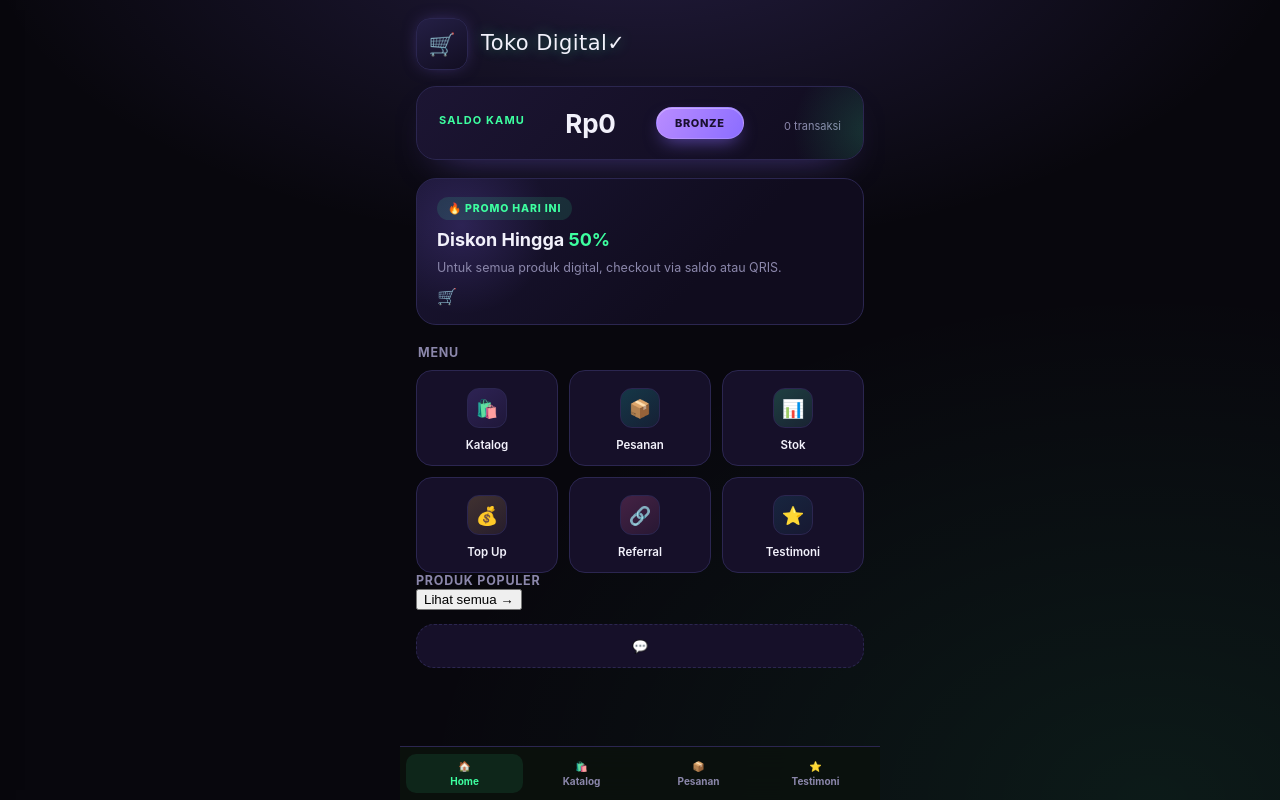
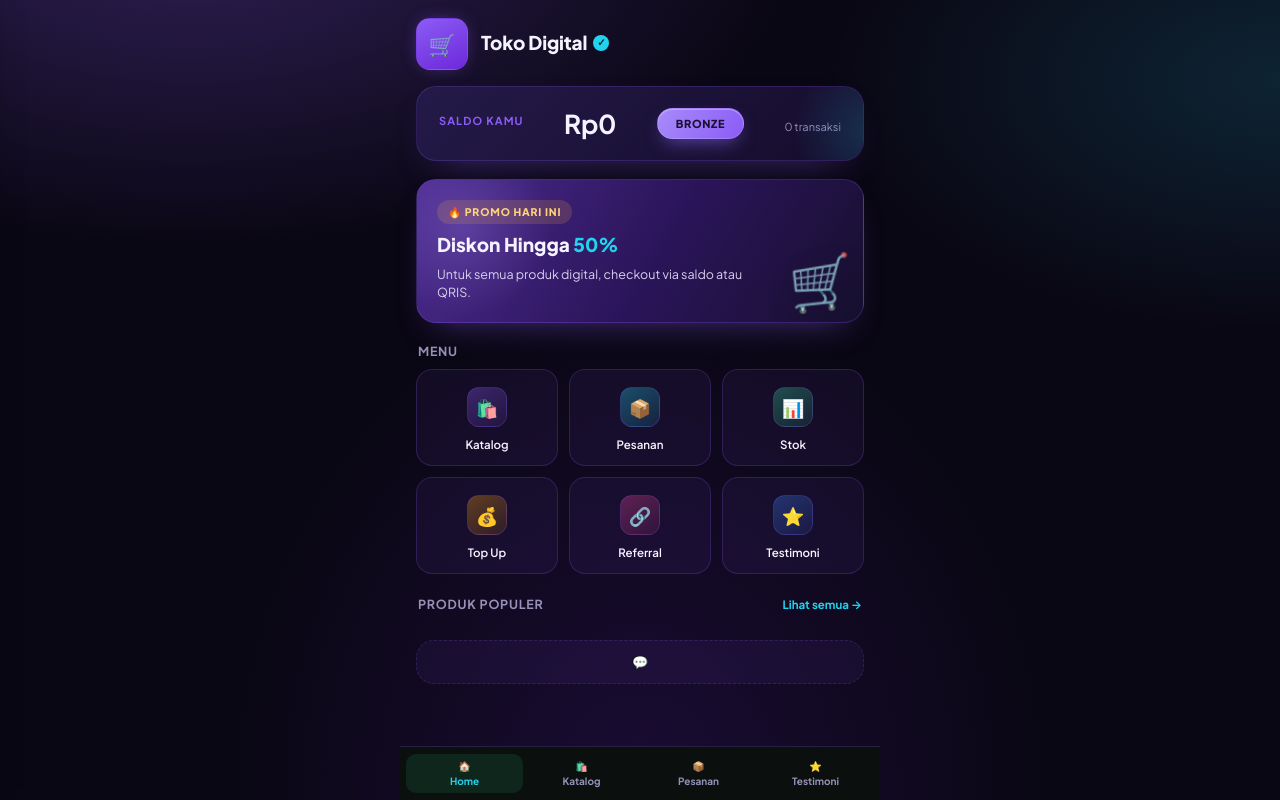
Before and after one commit to nadhifakomanghylam-ops/Got-anjing123, a website: page miniapp/index.html in a window 1280 px wide. Drawn offline with Linux system fonts and the light colour scheme; no server answers.

Commit message:
Add files via upload

```diff
--- a/miniapp/style.css
+++ b/miniapp/style.css
@@ -1,19 +1,19 @@
 :root {
-  --bg: #08070d;
-  --secondary-bg: #130f22;
-  --text: #f2f1fb;
-  --hint: #8b87ab;
-  --accent: #3dffa0;
-  --accent-deep: #0f6e56;
-  --accent-2: #3dffa0;
-  --purple: #8b6dff;
-  --purple-bright: #b98cff;
+  --bg: #0a0714;
+  --secondary-bg: #170f2e;
+  --text: #f5f3ff;
+  --hint: #9791b8;
+  --accent: #8b5cf6;
+  --accent-deep: #6d28d9;
+  --accent-2: #22d3ee;
+  --purple: #8b5cf6;
+  --purple-bright: #a78bfa;
   --star: #f0c14b;
-  --accent-text: #04180d;
-  --card: #161029;
-  --card-border: #2b2650;
+  --accent-text: #180a2e;
+  --card: rgba(139,92,246,0.07);
+  --card-border: rgba(139,92,246,0.22);
   --warn: #eab84f;
-  --danger: #ef6a6a;
+  --danger: #f37272;
   --success: #34d399;
   --radius: 18px;
 }
@@ -24,22 +24,15 @@ html, body {
   margin: 0;
   padding: 0;
   background:
-    radial-gradient(1200px 600px at 50% -10%, rgba(139,109,255,0.20) 0%, transparent 55%),
-    radial-gradient(ellipse at 90% 100%, rgba(61,255,160,0.08) 0%, transparent 45%),
+    radial-gradient(1100px 560px at 15% -8%, rgba(139,92,246,0.28) 0%, transparent 55%),
+    radial-gradient(900px 500px at 100% 10%, rgba(34,211,238,0.14) 0%, transparent 50%),
+    radial-gradient(ellipse at 50% 100%, rgba(109,40,217,0.16) 0%, transparent 45%),
     var(--bg);
   background-attachment: fixed;
   color: var(--text);
-  font-family: 'Inter', 'Segoe UI', -apple-system, sans-serif;
+  font-family: 'Plus Jakarta Sans', 'Inter', 'Segoe UI', -apple-system, sans-serif;
   overscroll-behavior-y: none;
   position: relative;
-}
-
-/* CRT scanline overlay — sentuhan tipis banget, buat aksen doang */
-.scanlines {
-  position: fixed; inset: 0; pointer-events: none; z-index: 999;
-  background: repeating-linear-gradient(to bottom, rgba(0,0,0,0) 0px, rgba(0,0,0,0) 3px, rgba(0,0,0,0.05) 4px, rgba(0,0,0,0) 5px);
-  opacity: 0.18;
-  mix-blend-mode: overlay;
 }
 
 #app { padding: 18px 16px 100px; min-height: 100vh; max-width: 480px; margin: 0 auto; position: relative; }
@@ -72,17 +65,19 @@ html, body {
   position: relative;
 }
 .admin-dots {
-  position: absolute; left: -6px; top: -10px;
-  background: var(--card); border: 1px solid var(--card-border); color: var(--purple-bright);
-  width: 30px; height: 30px; border-radius: 10px; font-size: 18px; font-weight: 900;
+  position: absolute; right: 0; top: 2px;
+  background: linear-gradient(135deg, var(--accent), var(--accent-deep));
+  color: #fff;
+  width: 34px; height: 34px; border-radius: 11px; font-size: 17px; font-weight: 900;
   cursor: pointer; line-height: 1; display: flex; align-items: center; justify-content: center;
-  box-shadow: 0 0 10px -4px rgba(139,109,255,0.5);
+  box-shadow: 0 6px 16px -6px rgba(139,92,246,0.7);
+  border: none;
 }
 .admin-dots.hidden { display: none; }
 .store-avatar {
   width: 52px; height: 52px;
   border-radius: 14px;
-  background: linear-gradient(155deg, #241f45, #120e22);
+  background: linear-gradient(155deg, var(--accent), var(--accent-deep));
   border: 1px solid var(--card-border);
   flex-shrink: 0;
   display: flex;
@@ -90,21 +85,28 @@ html, body {
   justify-content: center;
   overflow: hidden;
   font-size: 22px;
-  box-shadow: 0 0 18px -6px rgba(139,109,255,0.5);
+  box-shadow: 0 0 18px -6px rgba(139,92,246,0.65);
 }
 .store-photo {
   width: 100%; height: 100%;
   object-fit: cover;
 }
 .store-info h1 {
-  font-family: 'Creepster', cursive;
-  font-size: 21px;
-  font-weight: 400;
+  font-family: 'Plus Jakarta Sans', sans-serif;
+  font-size: 19px;
+  font-weight: 800;
   margin: 0 0 2px;
-  letter-spacing: 0.02em;
+  letter-spacing: -0.01em;
   line-height: 1.15;
   color: var(--text);
-  text-shadow: 0 0 14px rgba(61,255,160,0.4);
+  display: flex;
+  align-items: center;
+  gap: 6px;
+}
+.store-verified {
+  display: inline-flex; align-items: center; justify-content: center;
+  width: 16px; height: 16px; border-radius: 999px; flex-shrink: 0;
+  background: var(--accent-2); color: #04222a; font-size: 10px; font-weight: 900;
 }
 .store-info p {
   font-size: 12px;
@@ -120,7 +122,7 @@ html, body {
 /* BALANCE CARD */
 .balance-card {
   position: relative;
-  background: linear-gradient(135deg, #1c1533 0%, #100c1e 100%);
+  background: linear-gradient(135deg, #241a49 0%, #150c2b 100%);
   border: 1px solid var(--card-border);
   border-radius: 20px;
   padding: 20px 22px;
@@ -129,14 +131,14 @@ html, body {
   justify-content: space-between;
   margin-bottom: 18px;
   overflow: hidden;
-  box-shadow: 0 16px 40px -24px rgba(139,109,255,0.6);
+  box-shadow: 0 16px 40px -24px rgba(139,92,246,0.6);
 }
 .balance-card::before {
   content: '';
   position: absolute;
   top: -50%; right: -20%;
   width: 160px; height: 160px;
-  background: radial-gradient(circle, rgba(61,255,160,0.16), transparent 70%);
+  background: radial-gradient(circle, rgba(34,211,238,0.18), transparent 70%);
   pointer-events: none;
 }
 .balance-label { font-size: 11px; color: var(--accent); margin-bottom: 6px; font-weight: 700; letter-spacing: 0.1em; text-transform: uppercase; }
@@ -164,38 +166,48 @@ html, body {
 /* PROMO BANNER (home) */
 .promo-banner {
   position: relative;
-  background: linear-gradient(135deg, #1a1533, #100c1e 65%);
+  background: linear-gradient(120deg, #4c2b8f 0%, #2a1458 55%, #17102f 100%);
   border: 1px solid var(--card-border);
   border-radius: 20px;
-  padding: 18px 20px;
+  padding: 20px 108px 20px 20px;
   margin-bottom: 20px;
   overflow: hidden;
   display: flex;
   flex-direction: column;
   gap: 8px;
+  box-shadow: 0 16px 34px -20px rgba(139,92,246,0.55);
 }
 .promo-banner::after {
   content: '';
   position: absolute; top: -30%; left: -10%;
   width: 180px; height: 180px;
-  background: radial-gradient(circle, rgba(139,109,255,0.18), transparent 70%);
+  background: radial-gradient(circle, rgba(167,139,250,0.25), transparent 70%);
   pointer-events: none;
+}
+.promo-icon {
+  position: absolute; right: -6px; bottom: -6px;
+  width: 96px; height: 96px;
+  display: flex; align-items: center; justify-content: center;
+  font-size: 52px;
+  filter: drop-shadow(0 8px 16px rgba(0,0,0,0.35));
+  opacity: 0.92;
+  transform: rotate(-6deg);
 }
 .promo-eyebrow {
   position: relative; z-index: 1;
   display: inline-flex; align-items: center; gap: 6px;
   font-size: 10.5px; font-weight: 800; letter-spacing: 0.08em; text-transform: uppercase;
-  color: var(--accent); background: rgba(61,255,160,0.12);
+  color: #ffd479; background: rgba(255,180,60,0.16);
   width: fit-content; padding: 5px 11px; border-radius: 999px;
 }
 .promo-title {
   position: relative; z-index: 1;
-  font-size: 18px; font-weight: 700; line-height: 1.3; color: var(--text);
+  font-size: 19px; font-weight: 800; line-height: 1.3; color: var(--text);
 }
-.promo-title span { color: var(--accent); }
+.promo-title span { color: var(--accent-2); }
 .promo-sub {
   position: relative; z-index: 1;
-  font-size: 12.5px; color: var(--hint); line-height: 1.5;
+  font-size: 12.5px; color: #d8d0ee; line-height: 1.5;
 }
 
 /* HOME QUICK GRID */
@@ -233,20 +245,38 @@ html, body {
   font-size: 18px;
   border: 1px solid var(--card-border);
 }
-.quick-btn[data-color="blue"] .icon-circle { background: linear-gradient(145deg, #1f7a9633, #1f7a9614); }
-.quick-btn[data-color="amber"] .icon-circle { background: linear-gradient(145deg, #eab84f33, #eab84f14); }
-.quick-btn[data-color="green"] .icon-circle { background: linear-gradient(145deg, #3dffa033, #3dffa014); }
-.quick-btn[data-color="purple"] .icon-circle { background: linear-gradient(145deg, #8b6dff33, #8b6dff14); }
-.quick-btn[data-color="cyan"] .icon-circle { background: linear-gradient(145deg, #12d5c033, #12d5c014); }
-.quick-btn[data-color="pink"] .icon-circle { background: linear-gradient(145deg, #ff6db033, #ff6db014); }
+.quick-btn[data-color="blue"] .icon-circle { background: linear-gradient(145deg, #3b82f655, #3b82f61a); }
+.quick-btn[data-color="amber"] .icon-circle { background: linear-gradient(145deg, #f59e0b55, #f59e0b1a); }
+.quick-btn[data-color="green"] .icon-circle { background: linear-gradient(145deg, #34d39955, #34d3991a); }
+.quick-btn[data-color="purple"] .icon-circle { background: linear-gradient(145deg, #8b5cf655, #8b5cf61a); }
+.quick-btn[data-color="cyan"] .icon-circle { background: linear-gradient(145deg, #22d3ee55, #22d3ee1a); }
+.quick-btn[data-color="pink"] .icon-circle { background: linear-gradient(145deg, #ec489955, #ec48991a); }
 .quick-btn span:last-child { font-size: 11.5px; color: var(--text); font-weight: 600; }
 .quick-btn:active { transform: scale(0.94); }
 
 .btn-cs-float {
   margin-top: 14px; width: 100%; background: var(--card); border: 1px dashed var(--card-border);
-  color: var(--accent); border-radius: var(--radius); padding: 13px; font-size: 13px; font-weight: 700;
+  color: var(--accent-2); border-radius: var(--radius); padding: 13px; font-size: 13px; font-weight: 700;
   cursor: pointer; font-family: inherit;
 }
+
+/* HOME: PRODUK POPULER (horizontal preview) */
+.home-section-head {
+  display: flex; align-items: center; justify-content: space-between;
+  margin: 22px 2px 10px;
+}
+.home-section-head .section-label { margin: 0; }
+.home-section-head a, .see-all-link {
+  font-size: 11.5px; font-weight: 700; color: var(--accent-2); cursor: pointer;
+  background: none; border: none; font-family: inherit; padding: 0;
+}
+.home-product-scroll {
+  display: flex; gap: 11px; overflow-x: auto; padding-bottom: 4px; margin: 0 -2px;
+  scrollbar-width: none;
+}
+.home-product-scroll::-webkit-scrollbar { display: none; }
+.home-product-scroll .grid-card { flex: 0 0 132px; width: 132px; }
+.home-product-scroll .grid-photo-wrap { aspect-ratio: 1/1; }
 
 /* SEARCH */
 .search-bar { margin-bottom: 14px; }
@@ -580,32 +610,44 @@ html, body {
 }
 .modal-actions { display: flex; gap: 10px; }
 
-/* ADMIN DRAWER */
+/* ADMIN DRAWER (sidebar style) */
 .drawer-overlay {
-  position: fixed; inset: 0; background: rgba(2,5,3,0.75); z-index: 300;
+  position: fixed; inset: 0; background: rgba(5,2,12,0.75); z-index: 300;
+  backdrop-filter: blur(2px);
 }
 .drawer-overlay.hidden { display: none; }
 .admin-drawer {
-  position: fixed; top: 0; left: -320px; bottom: 0; width: 300px; z-index: 301;
-  background: #090f0b; border-right: 1px solid var(--card-border);
+  position: fixed; top: 0; left: -300px; bottom: 0; width: 280px; z-index: 301;
+  background: linear-gradient(180deg, #180f33 0%, #0c0819 100%);
+  border-right: 1px solid var(--card-border);
   transition: left 0.22s ease;
   display: flex; flex-direction: column;
   box-shadow: 10px 0 30px -10px rgba(0,0,0,0.7);
 }
 .admin-drawer.open { left: 0; }
 .drawer-header {
-  display: flex; align-items: center; justify-content: space-between;
-  padding: 16px 14px; border-bottom: 1px solid var(--card-border);
-  color: var(--accent-2); font-weight: 700; font-size: 13px; letter-spacing: 0.03em;
+  display: flex; align-items: center; gap: 12px;
+  padding: 22px 16px 18px; border-bottom: 1px solid var(--card-border);
+  color: var(--text);
 }
-.drawer-close { background: none; border: none; color: var(--hint); font-size: 16px; cursor: pointer; }
-.drawer-tabs { display: flex; border-bottom: 1px solid var(--card-border); }
+.drawer-header .drawer-avatar {
+  width: 42px; height: 42px; border-radius: 12px; flex-shrink: 0;
+  background: linear-gradient(145deg, var(--accent), var(--accent-deep));
+  display: flex; align-items: center; justify-content: center; font-size: 20px;
+  box-shadow: 0 6px 16px -6px rgba(139,92,246,0.7);
+}
+.drawer-header .drawer-heading { flex: 1; display: flex; flex-direction: column; gap: 1px; }
+.drawer-header .drawer-heading b { font-size: 14px; font-weight: 800; }
+.drawer-header .drawer-heading span { font-size: 11px; color: var(--accent-2); font-weight: 700; }
+.drawer-close { background: none; border: none; color: var(--hint); font-size: 18px; cursor: pointer; flex-shrink: 0; }
+.drawer-tabs { display: flex; flex-direction: column; padding: 12px 10px; gap: 3px; }
 .drawer-tab {
-  flex: 1; background: none; border: none; color: var(--hint); padding: 11px 4px; font-size: 11.5px;
-  font-weight: 700; cursor: pointer; border-bottom: 2px solid transparent; font-family: inherit;
+  display: flex; align-items: center; gap: 11px;
+  background: none; border: none; color: var(--hint); padding: 11px 12px; font-size: 13px;
+  font-weight: 700; cursor: pointer; border-radius: 12px; font-family: inherit; text-align: left;
 }
-.drawer-tab.active { color: var(--accent-2); border-bottom-color: var(--accent); }
-.drawer-body { flex: 1; overflow-y: auto; padding: 14px; }
+.drawer-tab.active { color: #fff; background: linear-gradient(120deg, var(--accent), var(--accent-deep)); }
+.drawer-body { flex: 1; overflow-y: auto; padding: 6px 14px 14px; }
 .drawer-pane.hidden { display: none; }
 .admin-list { display: flex; flex-direction: column; gap: 10px; }
 .admin-card { background: var(--card); border: 1px solid var(--card-border); border-radius: 12px; padding: 11px; }
```
